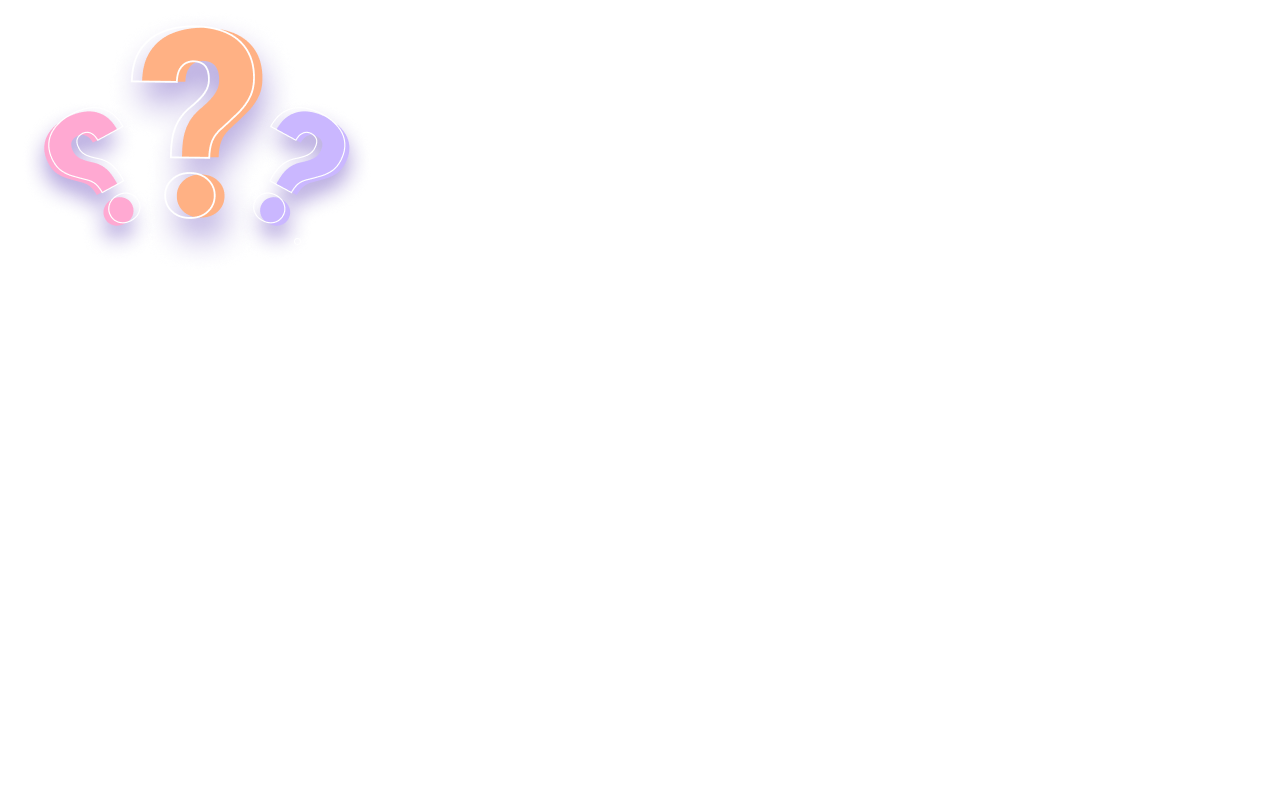
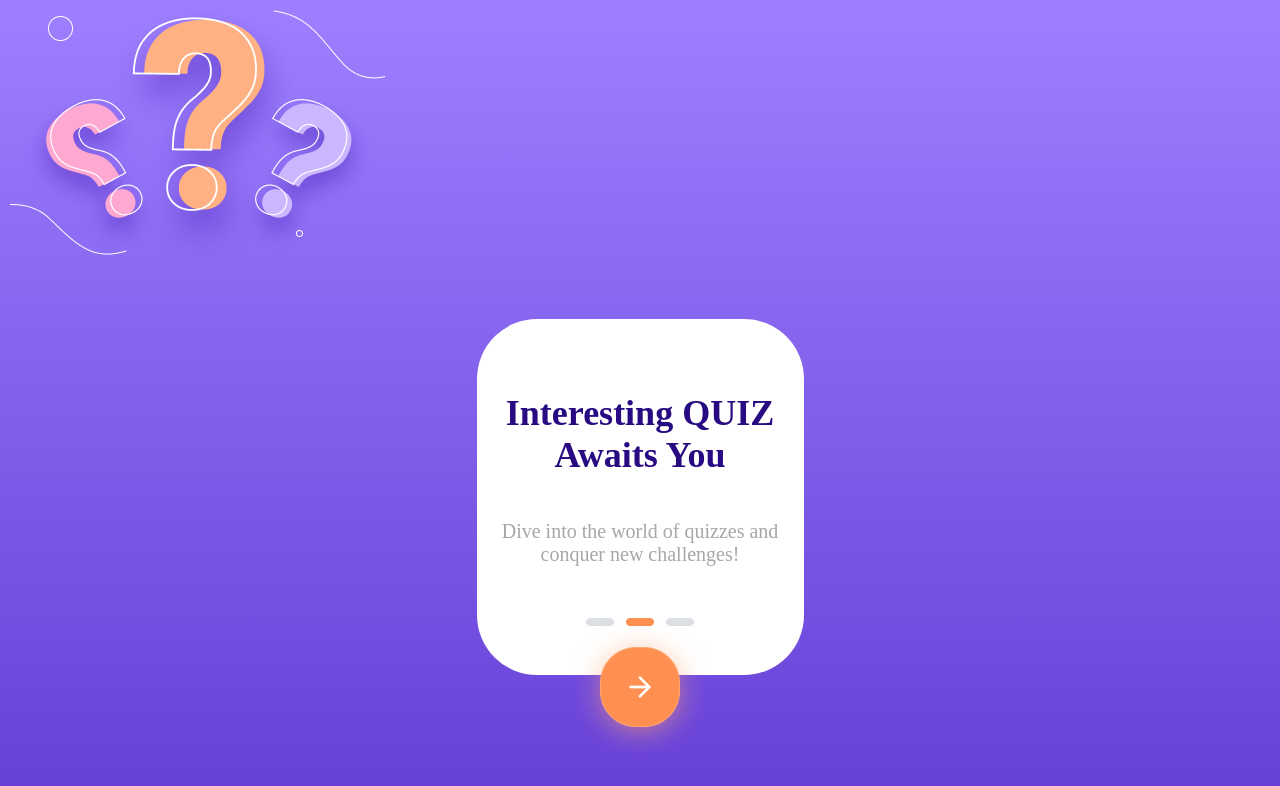
Before and after one commit to sadiatasneemkhan/Quiz-App-SENG513-A2, a website with bundled scripts: page UI/index.html in a window 1280 px wide. Built offline with nearby package versions, Linux system fonts and the light colour scheme.

Commit message:
First page design

```diff
--- a/UI/index.html
+++ b/UI/index.html
@@ -11,7 +11,26 @@
        <div class="quiz-home">
             <div class="quiz-illustration">
                 <img src="images/Illustration.png" alt="placeholder image" />
+            </div>
 
+            <div class="quiz-information">
+                <div id="quiz-title">
+                    <h1>Interesting QUIZ
+                        Awaits You</h1>
+                </div>
+
+                <div id="quiz-description">
+                    <p>Dive into the world of quizzes and conquer new challenges!</p>
+                </div>
+
+                <div class="quiz-logo">
+                    <img src="images/Pagenation.png" alt="logo image" />
+                </div>
+
+            </div>
+
+            <div class="quiz-next">
+                <img src="images/Next.png" alt="button image" />
             </div>
        </div>
     </div>
--- a/UI/styles.css
+++ b/UI/styles.css
@@ -1,4 +1,53 @@
 /* CSS styles for your web page */
-/* .quiz-illustration {
-    background-image: url('/images/Illustration.png');
-} */
+body, html {
+    margin: 0;
+    padding: 0;
+    height: 100%;
+}
+
+.quiz-container {
+    margin: 0;
+    padding: 0;
+    height: 100vh;
+    background: linear-gradient(#9F7FFF, #5a30d4eb);
+}
+
+.quiz-illustration img {
+    display: flex;
+    align-items: center;
+    justify-content: center;
+    margin-left: 10px;
+}
+
+.quiz-information {
+    background: #FFFF;
+    width: 327px;
+    height: 356px;
+    display: flex;
+    flex-direction: column;
+    justify-content: center;
+    border-radius: 60px;
+    margin: auto;
+    margin-top: 50px;
+}
+#quiz-title {
+    text-align: center;
+    color: #280A82;
+    font-size: 18px;
+}
+#quiz-description {
+    text-align: center;
+    color: #A7A7A7;
+    font-size: 20px;
+}
+.quiz-logo {
+    display: flex;
+    justify-content: center;
+    margin-top: 32px;
+}
+.quiz-next {
+    display: flex;
+    justify-content: center;
+    align-items: center;
+    height: 4vh;
+}
```
Also changed, not shown: UI/images/Next.png (added), UI/images/Pagenation.png (added).
